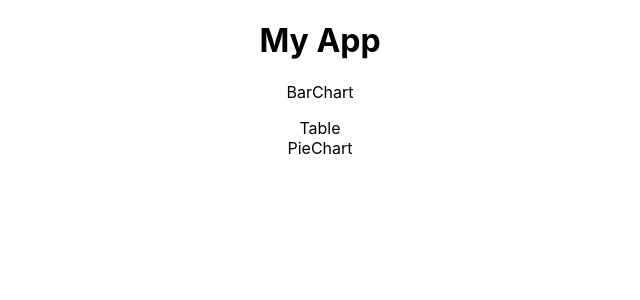
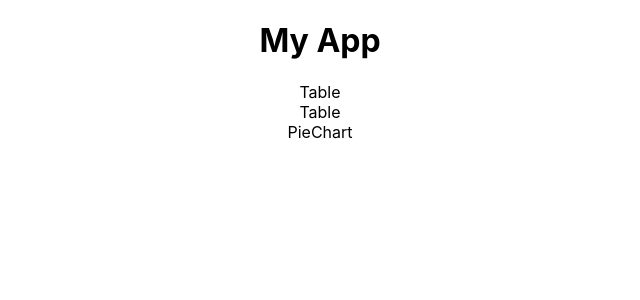
Before and after one commit to danbrinkley/react_chart_api, a React (Create React App) app in the folder my-app/: page / in a window 1280 px wide. Shown: the top 300 px of the page, without its empty margins (320-960 px from the left). Built offline with nearby package versions, Linux system fonts and the light colour scheme.

Commit message:
update structure

```diff
--- a/my-app/package.json
+++ b/my-app/package.json
@@ -6,8 +6,12 @@
     "@testing-library/jest-dom": "^5.16.3",
     "@testing-library/react": "^12.1.4",
     "@testing-library/user-event": "^13.5.0",
+    "axios": "^0.26.1",
+    "chart.js": "^3.7.1",
     "react": "^17.0.2",
+    "react-chartjs-2": "^4.0.1",
     "react-dom": "^17.0.2",
+    "react-moment": "^1.1.1",
     "react-scripts": "5.0.0",
     "web-vitals": "^2.1.4"
   },
--- a/my-app/src/App.js
+++ b/my-app/src/App.js
@@ -1,15 +1,16 @@
 
 import './App.css';
-import BarChart from './components/BarChart';
-import Table from './components/Table';
+import BarChart from './components/ChartTable';
+import ChartTable from './components/ChartTable';
 import PieChart from './components/PieChart';
 
 function App() {
+
   return (
     <div className="App">
      <h1>My App</h1>
       <BarChart />
-      <Table />
+      <ChartTable />
       <PieChart />
 
     </div>
--- a/my-app/src/components/BarChart/index.js
+++ /dev/null
@@ -1,12 +0,0 @@
-import React from 'react'
-import './barchart.css'
-
-function BarChart() {
-  return (
-    <div>
-        <p>BarChart</p>
-    </div>
-  )
-}
-
-export default BarChart
--- a/my-app/src/components/Table/index.js
+++ b/my-app/src/components/ChartTable.js
@@ -1,9 +1,9 @@
 import React from 'react'
 
-const Table = () => {
+const ChartTable = () => {
   return (
     <div>Table</div>
   )
 }
 
-export default Table
+export default ChartTable
```
Also changed, not shown: my-app/src/components/BarChart.js (added, +9 -0 lines), my-app/src/components/BarChart/barchart.css (deleted), my-app/src/components/PieChart.js (renamed from my-app/src/components/PieChart/index.js), my-app/src/components/PieChart/piechart.css (deleted), my-app/src/components/Table/table.css (deleted), 1 other file (tests, documents, lock files or other folders).
